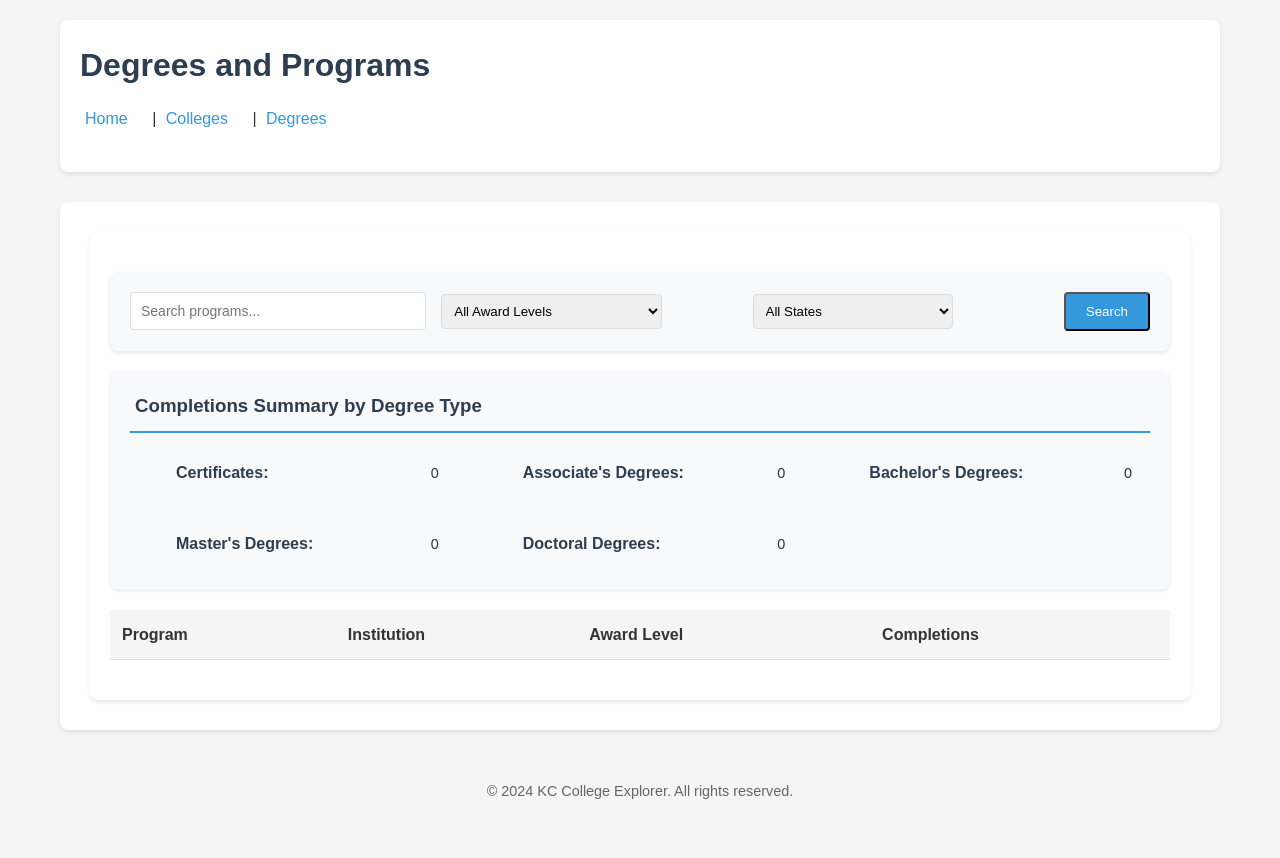
After one commit to admiralorbiter/kc_college_advisor, a Flask app: page /degrees in a window 1280 px wide. The commit adds this page. Run offline with Flask 3, Linux system fonts and the light colour scheme; lists and menus that the app fills with data are empty.

Commit message:
degree view route started

```diff
--- a/routes.py
+++ b/routes.py
@@ -891,3 +891,84 @@ def view_institution_completions(id):
                          masters_completions=masters_completions,
                          post_certificates_completions=post_certificates_completions,
                          doctorate_completions=doctorate_completions)
+
+@app.route('/degrees')
+def view_degrees():
+    # Get filter parameters
+    search = request.args.get('search', '').strip().lower()
+    state_filter = request.args.get('state', '')
+    award_filter = request.args.get('award_level', '')
+    sort_by = request.args.get('sort', 'program_classification')
+    direction = request.args.get('direction', 'asc')
+    page = request.args.get('page', 1, type=int)
+    per_page = 50
+
+    # Start with base query
+    query = Completitions.query.join(Institution).filter(
+        Institution.state.in_(['KS', 'MO']),
+        Completitions.first_major == '1'
+    )
+
+    # Apply filters
+    if search:
+        query = query.filter(Completitions.program_classification.ilike(f'%{search}%'))
+    if state_filter:
+        query = query.filter(Institution.state == state_filter)
+    if award_filter:
+        try:
+            award_enum = AwardLevel(int(award_filter))
+            query = query.filter(Completitions.award_level_code == award_enum)
+        except (ValueError, TypeError):
+            pass  # Invalid award filter value, ignore it
+
+    # Apply sorting
+    if sort_by == 'program_classification':
+        query = query.order_by(
+            Completitions.program_classification.desc() if direction == 'desc'
+            else Completitions.program_classification
+        )
+    elif sort_by == 'award_level':
+        query = query.order_by(
+            Completitions.award_level_code.desc() if direction == 'desc'
+            else Completitions.award_level_code
+        )
+    elif sort_by == 'total_completions':
+        query = query.order_by(
+            Completitions.total_completions.desc() if direction == 'desc'
+            else Completitions.total_completions
+        )
+
+    # Get paginated results
+    completions = query.paginate(page=page, per_page=per_page, error_out=False)
+
+    # Calculate completion totals
+    all_completions = query.all()
+    certificates_completions = sum(c.total_completions or 0 for c in all_completions
+                                if c.award_level_code in [
+                                    AwardLevel.CERTIFICATE_UNDER_1_YEAR,
+                                    AwardLevel.CERTIFICATE_1_YEAR,
+                                    AwardLevel.CERTIFICATE_2_YEAR
+                                ])
+    associates_completions = sum(c.total_completions or 0 for c in all_completions
+                               if c.award_level_code == AwardLevel.ASSOCIATES)
+    bachelors_completions = sum(c.total_completions or 0 for c in all_completions
+                              if c.award_level_code == AwardLevel.BACHELORS)
+    masters_completions = sum(c.total_completions or 0 for c in all_completions
+                            if c.award_level_code == AwardLevel.MASTERS)
+    doctorate_completions = sum(c.total_completions or 0 for c in all_completions
+                              if c.award_level_code in [
+                                  AwardLevel.DOCTORATE_RESEARCH,
+                                  AwardLevel.DOCTORATE_PROFESSIONAL,
+                                  AwardLevel.DOCTORATE_OTHER
+                              ])
+
+    return render_template('degrees/degrees.html',
+                         completions=completions,
+                         certificates_completions=certificates_completions,
+                         associates_completions=associates_completions,
+                         bachelors_completions=bachelors_completions,
+                         masters_completions=masters_completions,
+                         doctorate_completions=doctorate_completions,
+                         sort_by=sort_by,
+                         sort_direction=direction,
+                         page=page)
--- a/static/styles.css
+++ b/static/styles.css
@@ -807,3 +807,74 @@ footer {
     margin-right: 10px;
     min-width: 200px;
 }
+
+/* Degree page styles */
+.degrees-container {
+    background-color: white;
+    padding: 20px;
+    border-radius: 8px;
+    box-shadow: 0 2px 4px rgba(0,0,0,0.1);
+}
+
+.degree-section {
+    margin-bottom: 30px;
+}
+
+.degree-section h2 {
+    color: #2c3e50;
+    margin-bottom: 15px;
+    display: flex;
+    align-items: center;
+    gap: 10px;
+}
+
+.degree-section h2 i {
+    color: #3498db;
+}
+
+.degree-table {
+    overflow-x: auto;
+}
+
+.degree-table table {
+    width: 100%;
+    border-collapse: collapse;
+    margin-top: 10px;
+}
+
+.degree-table th,
+.degree-table td {
+    padding: 12px;
+    text-align: left;
+    border-bottom: 1px solid #ddd;
+}
+
+.degree-table th {
+    background-color: #f5f5f5;
+    font-weight: bold;
+}
+
+.badge-certificate {
+    background-color: #20c997;
+    color: white;
+}
+
+.badge-associates {
+    background-color: #0dcaf0;
+    color: white;
+}
+
+.badge-bachelors {
+    background-color: #6610f2;
+    color: white;
+}
+
+.badge-masters {
+    background-color: #fd7e14;
+    color: white;
+}
+
+.badge-doctorate {
+    background-color: #dc3545;
+    color: white;
+}
--- /dev/null
+++ b/templates/degrees/degrees.html
@@ -0,0 +1,211 @@
+
+{% extends "base.html" %}
+
+{% block title %}Degrees - KC College Explorer{% endblock %}
+
+{% block header_title %}Degrees and Programs{% endblock %}
+
+{% block content %}
+    <div class="degrees-container">
+        <!-- Search Form -->
+        <div class="search-container">
+            <form class="search-form" method="GET">
+                <div class="search-group">
+                    <input type="text"
+                           name="search"
+                           placeholder="Search programs..."
+                           value="{{ request.args.get('search', '') }}">
+                </div>
+                <div class="search-group">
+                    <select name="award_level">
+                        <option value="">All Award Levels</option>
+                        <option value="20" {% if request.args.get('award_level') == '20' %}selected{% endif %}>Certificate (< 1 year)</option>
+                        <option value="21" {% if request.args.get('award_level') == '21' %}selected{% endif %}>Certificate (1 year)</option>
+                        <option value="2" {% if request.args.get('award_level') == '2' %}selected{% endif %}>Certificate (2 year)</option>
+                        <option value="4" {% if request.args.get('award_level') == '4' %}selected{% endif %}>Certificate (4 year)</option>
+                        <option value="3" {% if request.args.get('award_level') == '3' %}selected{% endif %}>Associate's Degree</option>
+                        <option value="5" {% if request.args.get('award_level') == '5' %}selected{% endif %}>Bachelor's Degree</option>
+                        <option value="6" {% if request.args.get('award_level') == '6' %}selected{% endif %}>Post-Baccalaureate Certificate</option>
+                        <option value="7" {% if request.args.get('award_level') == '7' %}selected{% endif %}>Master's Degree</option>
+                        <option value="8" {% if request.args.get('award_level') == '8' %}selected{% endif %}>Post-Master's Certificate</option>
+                        <option value="17" {% if request.args.get('award_level') == '17' %}selected{% endif %}>Doctoral Degree (Research)</option>
+                        <option value="18" {% if request.args.get('award_level') == '18' %}selected{% endif %}>Doctoral Degree (Professional)</option>
+                        <option value="19" {% if request.args.get('award_level') == '19' %}selected{% endif %}>Doctoral Degree (Other)</option>
+                    </select>
+                </div>
+                <div class="search-group">
+                    <select name="state">
+                        <option value="">All States</option>
+                        <option value="MO" {% if request.args.get('state') == 'MO' %}selected{% endif %}>Missouri</option>
+                        <option value="KS" {% if request.args.get('state') == 'KS' %}selected{% endif %}>Kansas</option>
+                    </select>
+                </div>
+                <button type="submit" class="btn">Search</button>
+                {% if request.args.get('search') or request.args.get('state') or request.args.get('award_level') %}
+                    <a href="{{ url_for('view_degrees') }}" class="btn btn-clear">Clear</a>
+                {% endif %}
+            </form>
+        </div>
+
+        <!-- Degree Summary -->
+        <div class="detail-group">
+            <h3>
+                <i class="fas fa-chart-pie"></i>
+                Completions Summary by Degree Type
+            </h3>
+            <div class="attributes-grid">
+                <div class="attribute-item">
+                    <div class="attribute-icon">
+                        <i class="fas fa-certificate"></i>
+                    </div>
+                    <span class="attribute-label">Certificates:</span>
+                    <span class="attribute-value">{{ certificates_completions }}</span>
+                </div>
+                <div class="attribute-item">
+                    <div class="attribute-icon">
+                        <i class="fas fa-award"></i>
+                    </div>
+                    <span class="attribute-label">Associate's Degrees:</span>
+                    <span class="attribute-value">{{ associates_completions }}</span>
+                </div>
+                <div class="attribute-item">
+                    <div class="attribute-icon">
+                        <i class="fas fa-graduation-cap"></i>
+                    </div>
+                    <span class="attribute-label">Bachelor's Degrees:</span>
+                    <span class="attribute-value">{{ bachelors_completions }}</span>
+                </div>
+                <div class="attribute-item">
+                    <div class="attribute-icon">
+                        <i class="fas fa-user-graduate"></i>
+                    </div>
+                    <span class="attribute-label">Master's Degrees:</span>
+                    <span class="attribute-value">{{ masters_completions }}</span>
+                </div>
+                <div class="attribute-item">
+                    <div class="attribute-icon">
+                        <i class="fas fa-book-reader"></i>
+                    </div>
+                    <span class="attribute-label">Doctoral Degrees:</span>
+                    <span class="attribute-value">{{ doctorate_completions }}</span>
+                </div>
+            </div>
+        </div>
+
+        <!-- Programs Table -->
+        <div class="completions-table">
+            <table>
+                <thead>
+                    <tr>
+                        <th>
+                            <a href="{{ url_for('view_degrees',
+                                               sort='program_classification',
+                                               direction='desc' if sort_by == 'program_classification' and sort_direction == 'asc' else 'asc',
+                                               search=request.args.get('search', ''),
+                                               state=request.args.get('state', ''),
+                                               award_level=request.args.get('award_level', ''),
+                                               page=page) }}"
+                               class="sort-link">
+                                Program
+                                {% if sort_by == 'program_classification' %}
+                                    <i class="fas fa-sort-{{ sort_direction }}"></i>
+                                {% else %}
+                                    <i class="fas fa-sort"></i>
+                                {% endif %}
+                            </a>
+                        </th>
+                        <th>Institution</th>
+                        <th>
+                            <a href="{{ url_for('view_degrees',
+                                               sort='award_level',
+                                               direction='desc' if sort_by == 'award_level' and sort_direction == 'asc' else 'asc',
+                                               search=request.args.get('search', ''),
+                                               state=request.args.get('state', ''),
+                                               award_level=request.args.get('award_level', ''),
+                                               page=page) }}"
+                               class="sort-link">
+                                Award Level
+                                {% if sort_by == 'award_level' %}
+                                    <i class="fas fa-sort-{{ sort_direction }}"></i>
+                                {% else %}
+                                    <i class="fas fa-sort"></i>
+                                {% endif %}
+                            </a>
+                        </th>
+                        <th>
+                            <a href="{{ url_for('view_degrees',
+                                               sort='total_completions',
+                                               direction='desc' if sort_by == 'total_completions' and sort_direction == 'asc' else 'asc',
+                                               search=request.args.get('search', ''),
+                                               state=request.args.get('state', ''),
+                                               award_level=request.args.get('award_level', ''),
+                                               page=page) }}"
+                               class="sort-link">
+                                Completions
+                                {% if sort_by == 'total_completions' %}
+                                    <i class="fas fa-sort-{{ sort_direction }}"></i>
+                                {% else %}
+                                    <i class="fas fa-sort"></i>
+                                {% endif %}
+                            </a>
+                        </th>
+                    </tr>
+                </thead>
+                <tbody>
+                    {% for completion in completions.items %}
+                        <tr>
+                            <td>{{ completion.program_classification }}</td>
+                            <td>
+                                <a href="{{ url_for('view_institution', id=completion.institution.id) }}">
+                                    {{ completion.institution.name }}
+                                </a>
+                            </td>
+                            <td>
+                                <span class="badge badge-award-level">
+                                    {% if completion.award_level_code.value in [2, 4, 21] %}
+                                        Certificate
+                                    {% elif completion.award_level_code.value == 3 %}
+                                        Associate's Degree
+                                    {% elif completion.award_level_code.value == 5 %}
+                                        Bachelor's Degree
+                                    {% elif completion.award_level_code.value == 7 %}
+                                        Master's Degree
+                                    {% elif completion.award_level_code.value in [17, 18, 19] %}
+                                        Doctoral Degree
+                                    {% else %}
+                                        Other Award
+                                    {% endif %}
+                                </span>
+                            </td>
+                            <td>{{ completion.total_completions }}</td>
+                        </tr>
+                    {% endfor %}
+                </tbody>
+            </table>
+        </div>
+
+        <!-- Pagination -->
+        {% if completions.pages > 1 %}
+            <div class="pagination">
+                {% for page_num in completions.iter_pages(left_edge=2, left_current=2, right_current=2, right_edge=2) %}
+                    {% if page_num %}
+                        {% if page_num == completions.page %}
+                            <span class="current-page">{{ page_num }}</span>
+                        {% else %}
+                            <a href="{{ url_for('view_degrees', page=page_num,
+                                               search=request.args.get('search', ''),
+                                               state=request.args.get('state', ''),
+                                               award_level=request.args.get('award_level', ''),
+                                               sort=sort_by,
+                                               direction=sort_direction) }}">
+                                {{ page_num }}
+                            </a>
+                        {% endif %}
+                    {% else %}
+                        <span class="ellipsis">...</span>
+                    {% endif %}
+                {% endfor %}
+            </div>
+        {% endif %}
+    </div>
+{% endblock %}
--- a/templates/nav.html
+++ b/templates/nav.html
@@ -1,4 +1,5 @@
 <nav>
     <a href="/">Home</a> |
-    <a href="/colleges">Colleges</a>
+    <a href="/colleges">Colleges</a> |
+    <a href="/degrees">Degrees</a>
 </nav>
```
